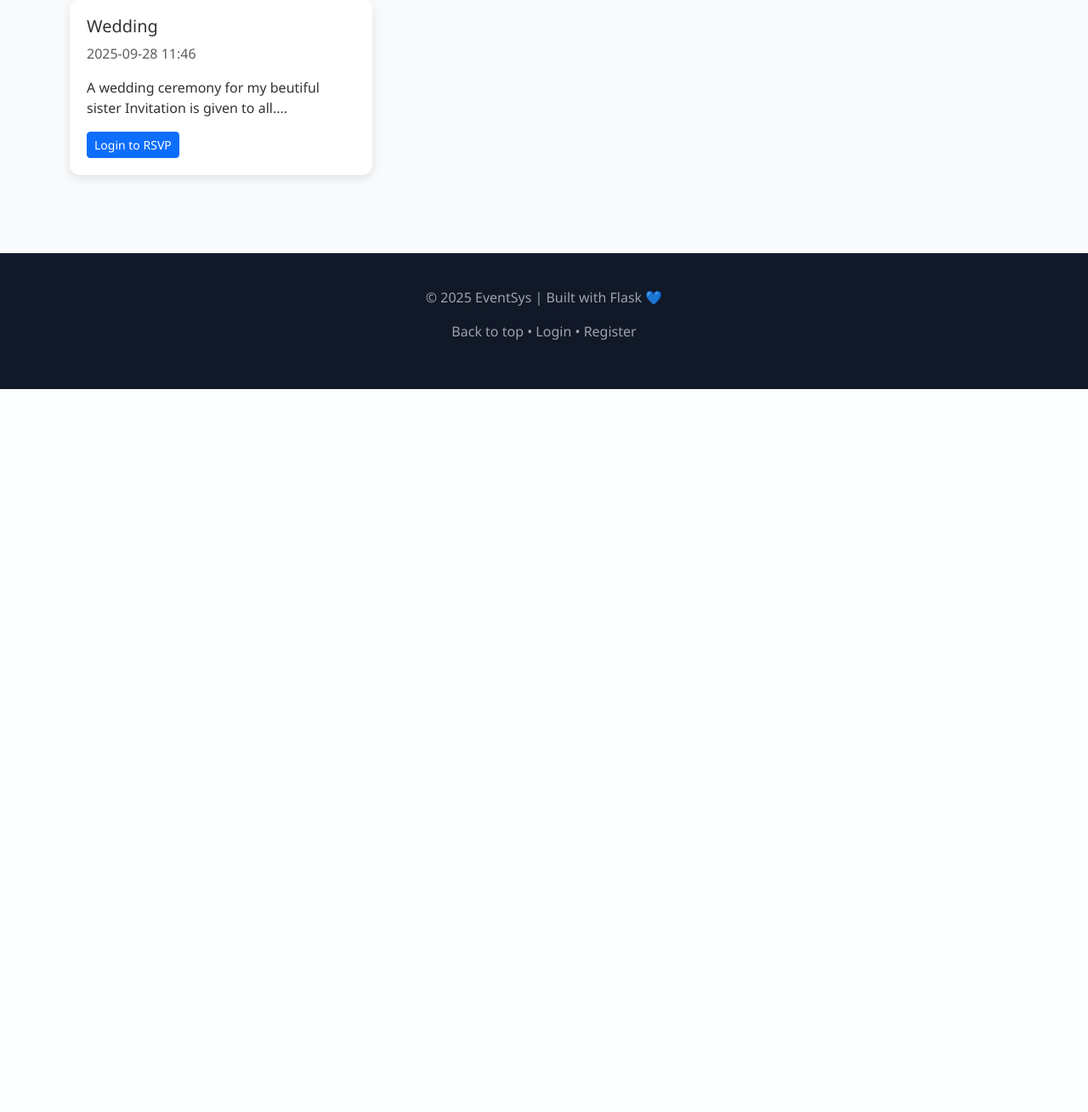
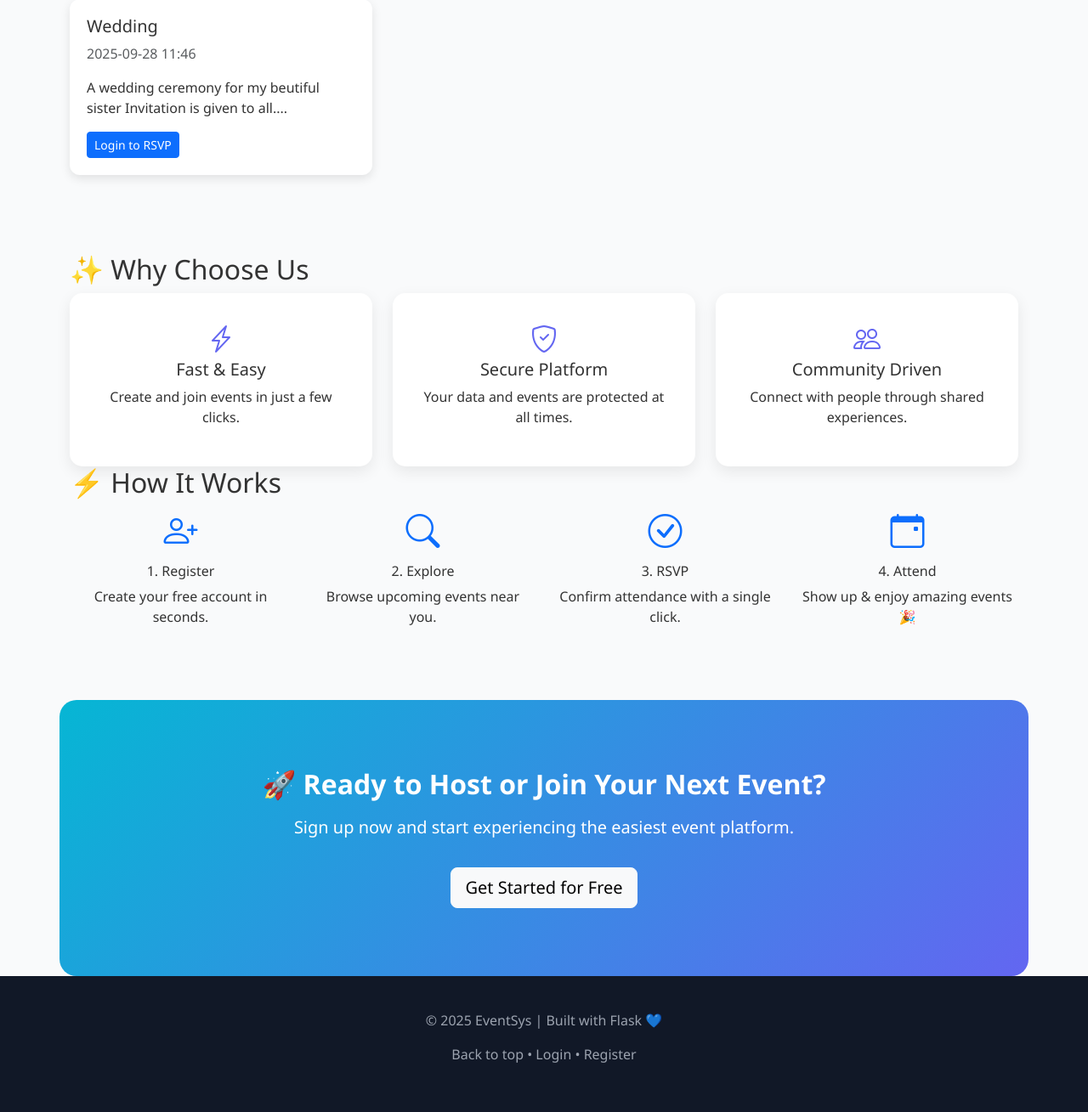
Before and after one commit to Charles-DEV-1/Event-management-app, a Flask app: page / in a window 1280 px wide. Shown: the part 751-2060 px from the top of the page at 85% size. Before the commit the page ends 1209 px from the top, so only its background shows below. Run offline with Flask 3, Linux system fonts and the light colour scheme.

Commit message:
Update index.html

```diff
--- a/templates/index.html
+++ b/templates/index.html
@@ -89,15 +89,23 @@
     </div>
   </div>
 
+
+  <!-- Why Choose Us -->
+    <div class="container" id="why">
+      <h2 class="section-title">✨ Why Choose Us</h2>
+    <div class="row g-4"> <div class="col-md-4">
+    <div class="feature-box">
+      <i class="bi bi-lightning-charge"></i>
+      <h5>Fast & Easy</h5>
+      <p>Create and join events in just a few clicks.</p>
+    </div> </div> <div class="col-md-4">
+      <div class="feature-box"> <i class="bi bi-shield-check"></i>
+        <h5>Secure Platform</h5> <p>Your data and events are protected at all times.</p> </div> </div>
+        <div class="col-md-4"> <div class="feature-box"> <i class="bi bi-people"></i> <h5>Community Driven</h5>
+           <p>Connect with people through shared experiences.</p> </div> </div> </div> </div>
+
+        <!-- How It Works --> <div class="container" id="how"> <h2 class="section-title">⚡ How It Works</h2> <div class="row text-center g-4"> <div class="col-md-3"> <i class="bi bi-person-plus fs-1 text-primary"></i> <h6 class="mt-2">1. Register</h6> <p>Create your free account in seconds.</p> </div> <div class="col-md-3"> <i class="bi bi-search fs-1 text-primary"></i> <h6 class="mt-2">2. Explore</h6> <p>Browse upcoming events near you.</p> </div> <div class="col-md-3"> <i class="bi bi-check-circle fs-1 text-primary"></i> <h6 class="mt-2">3. RSVP</h6> <p>Confirm attendance with a single click.</p> </div> <div class="col-md-3"> <i class="bi bi-calendar-event fs-1 text-primary"></i> <h6 class="mt-2">4. Attend</h6> <p>Show up & enjoy amazing events 🎉</p> </div> </div> </div> <!-- Call to Action --> <div class="container cta"> <h2>🚀 Ready to Host or Join Your Next Event?</h2> <p class="lead mt-3">Sign up now and start experiencing the easiest event platform.</p> <a href="/register" class="btn btn-light btn-lg mt-3">Get Started for Free</a> </div> <!-- Footer --> <footer> <p>© 2025 EventSys | Built with Flask 💙</p> <p> <a href="#home">Back to top</a> • <a href="/login">Login</a> • <a href="/register">Register</a> </p> </footer>
   <!-- Footer -->
-  <footer>
-    <p>© 2025 EventSys | Built with Flask 💙</p>
-    <p>
-      <a href="#home">Back to top</a> •
-      <a href="/login">Login</a> •
-      <a href="/register">Register</a>
-    </p>
-  </footer>
 
   <script src="https://cdn.jsdelivr.net/npm/bootstrap@5.3.0/dist/js/bootstrap.bundle.min.js"></script>
   <script>
```
